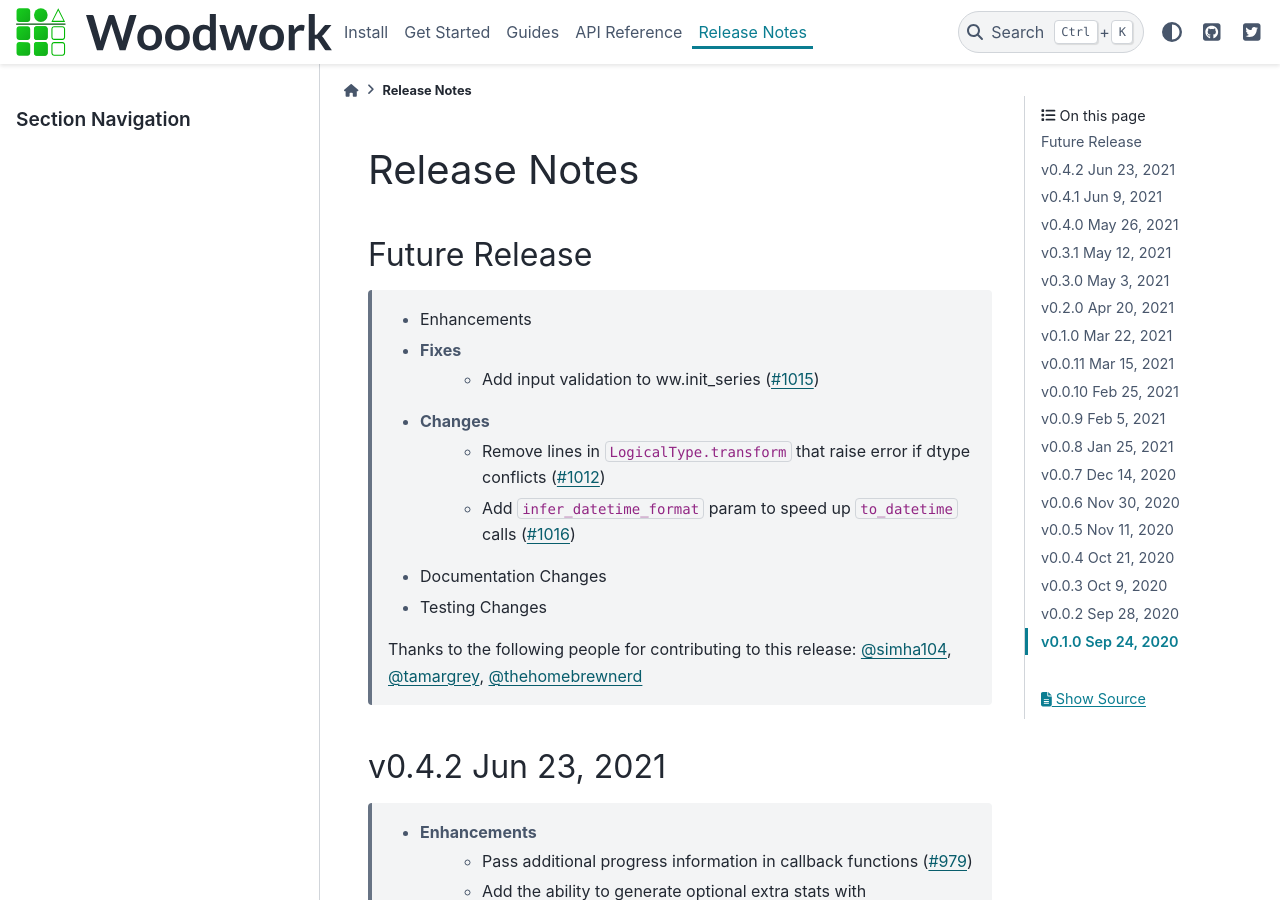
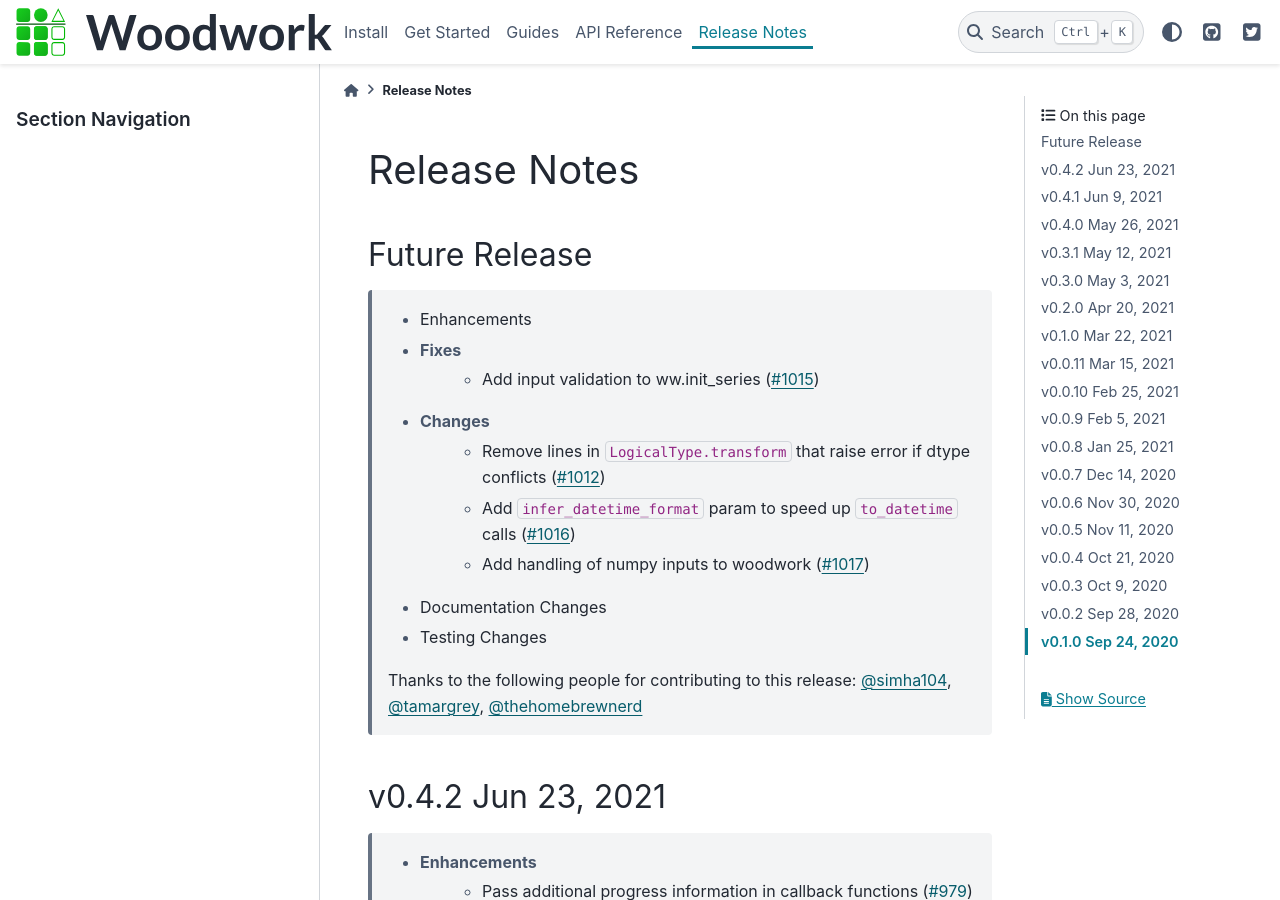
Before and after one commit to alteryx/woodwork, a Sphinx documentation site: the page built from docs/source/release_notes.rst, in a window 1280 px wide and 900 px high. Built offline with Sphinx 7.4.7 and the PyData theme 0.15.4, drawn with Linux system fonts in a browser that asks for light colours; comment, search, counter and statistics services are not loaded.

Commit message:
Updated Release Notes

```diff
--- a/docs/source/release_notes.rst
+++ b/docs/source/release_notes.rst
@@ -10,6 +10,7 @@ Future Release
     * Changes
         * Remove lines in ``LogicalType.transform`` that raise error if dtype conflicts (:pr:`1012`)
         * Add ``infer_datetime_format`` param to speed up ``to_datetime`` calls (:pr:`1016`)
+        * Add handling of numpy inputs to woodwork (:pr:`1017`)
     * Documentation Changes
     * Testing Changes
 
```
